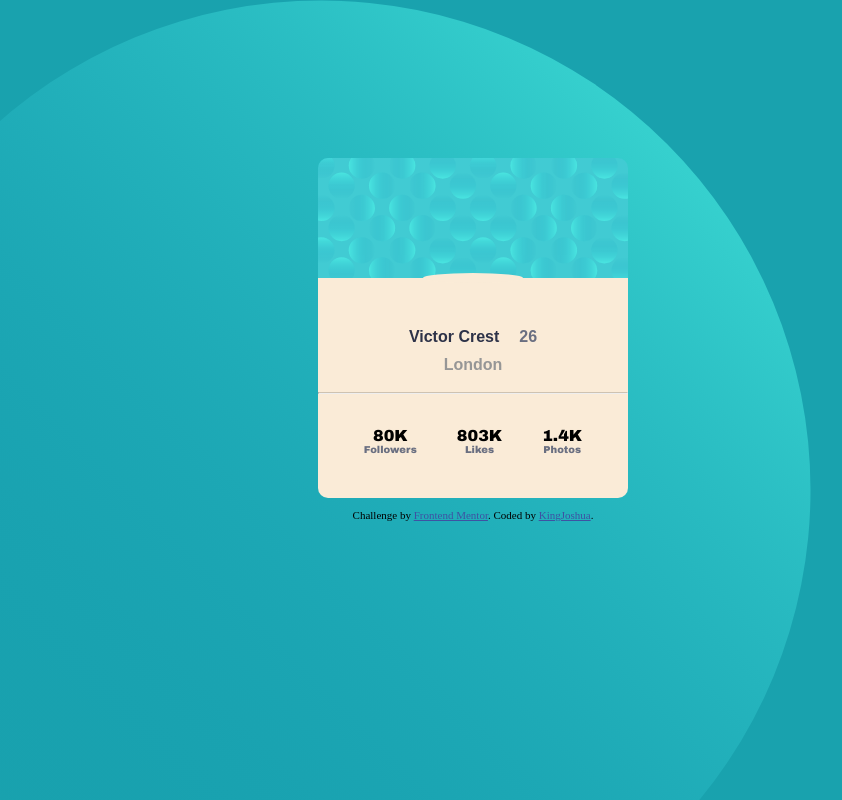
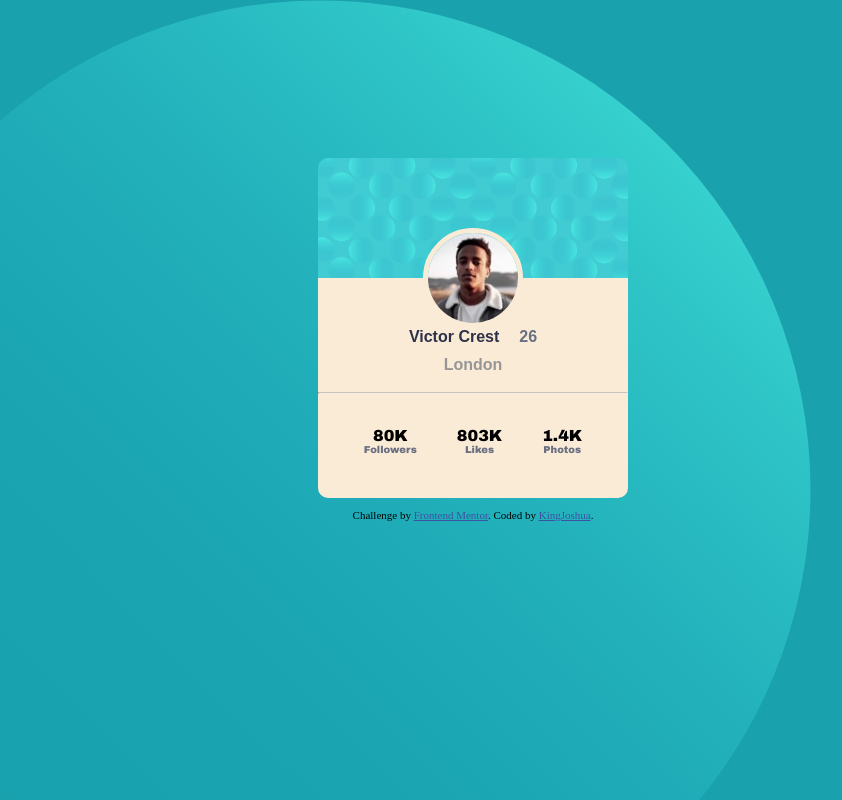
Before and after one commit to thekingjoshua/Profile-Card-Project, a plain HTML site: page index.html in a window 1280 px wide. Shown: the whole page, without its empty margins (167-1009 px from the left). Drawn offline with Linux system fonts and the light colour scheme; files whose address does not match are found by name.

Commit message:
Update index.html

```diff
--- a/index.html
+++ b/index.html
@@ -21,7 +21,7 @@
     <div class="bottom">
       <div class="photo">
         <img
-          src="images/image-victor.jpg"
+          src="image-victor.jpg"
           alt=""
           width="100px"
           class="photo"
```
